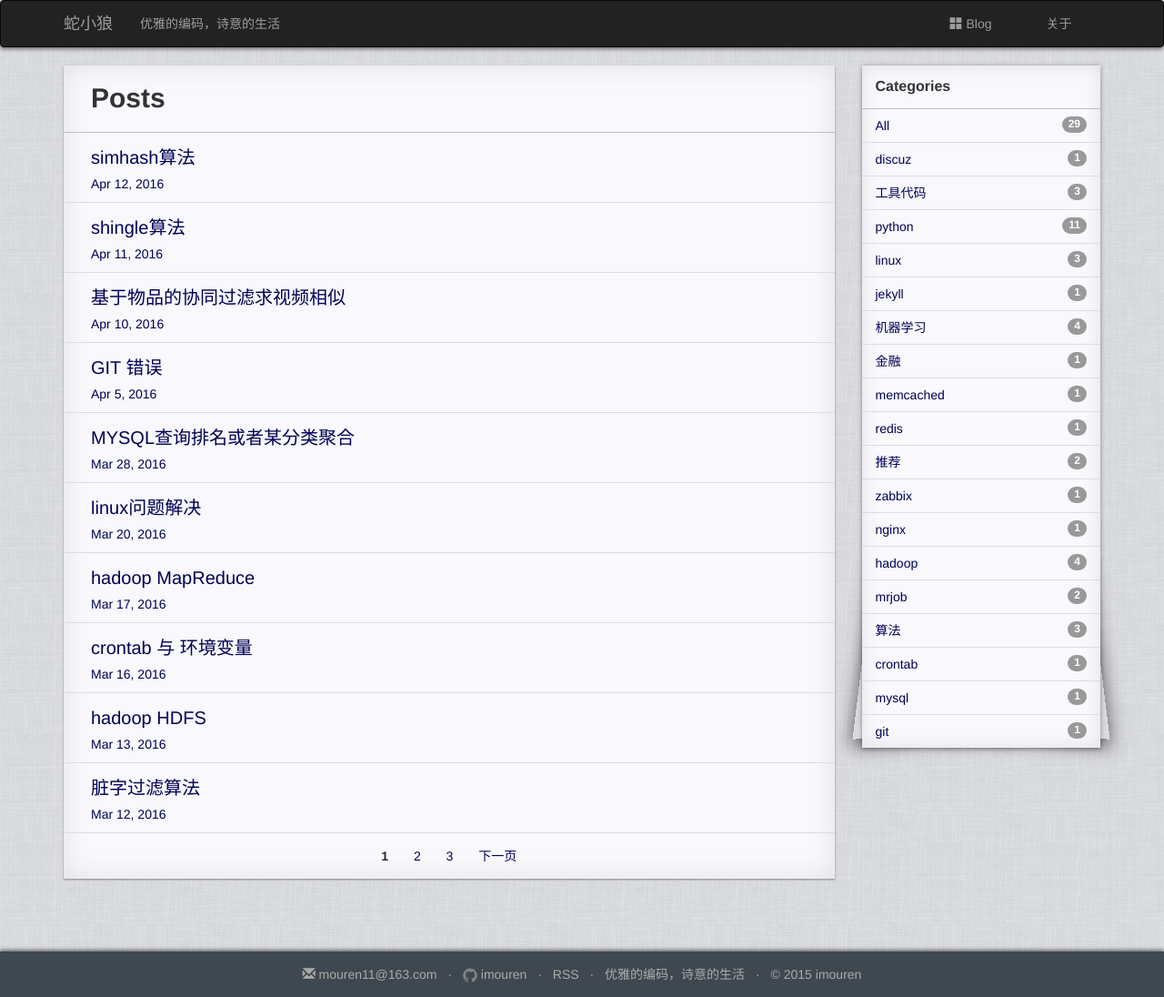
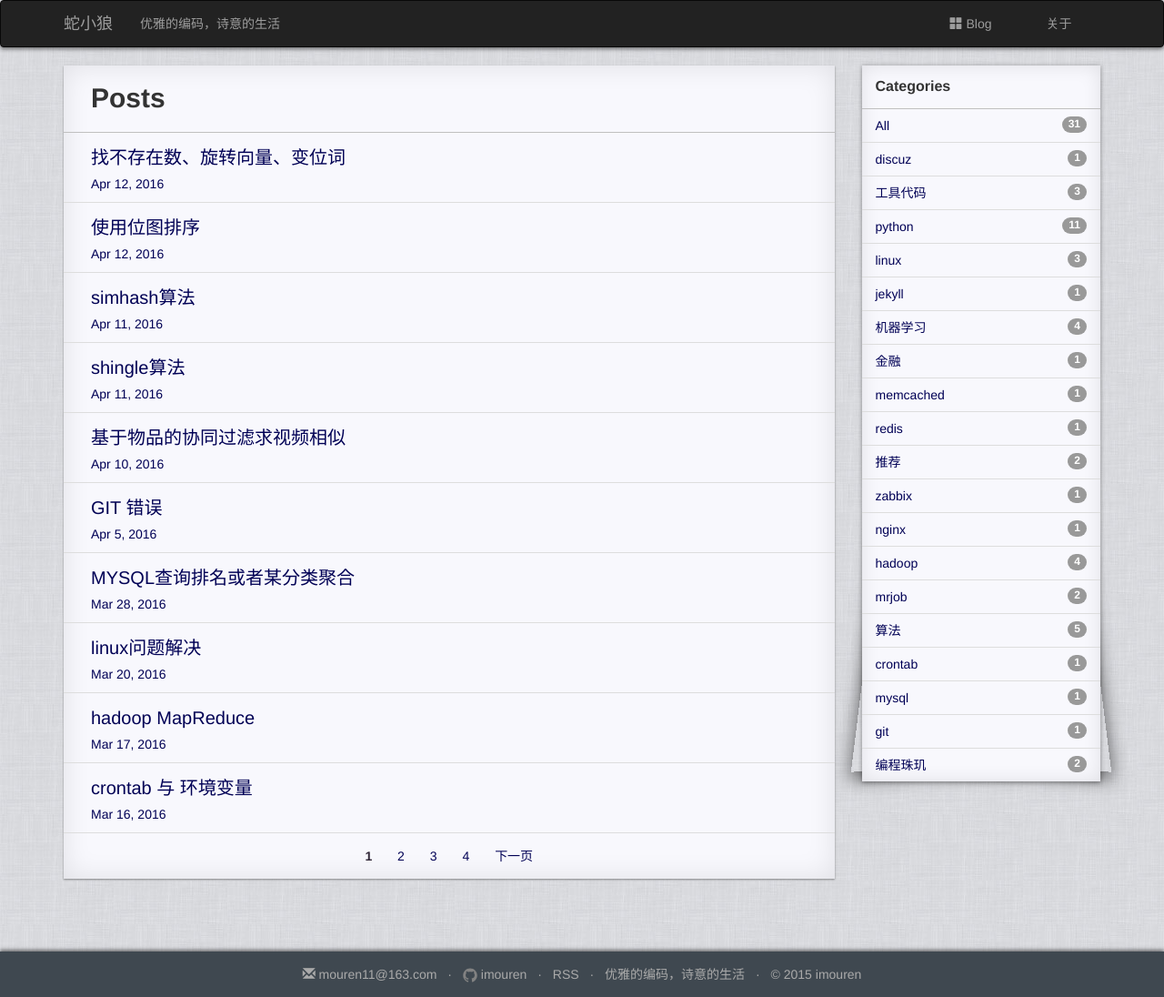
Before and after one commit to imouren/imouren.github.io, a Jekyll site: the page built from index.html, in a window 1280 px wide. Shown: the whole page at 91% size. Built offline with Jekyll 4.4.1, drawn with Linux system fonts in a browser that asks for light colours; nearby versions of some CDN libraries; the list of posts is cut into pages by our own code; comment, search, counter and statistics services are not loaded; a style sheet for code colours, icons or effects is not loaded; some of the changed lines change nothing that is shown.

Commit message:
add peals

````diff
--- a/_posts/2016-04-11-algorithm_simhash.md
+++ b/_posts/2016-04-11-algorithm_simhash.md
@@ -1,7 +1,7 @@
 ---
 layout: post
 title:  "simhash算法"
-date:   2016-04-12 15:05:31
+date:   2016-04-11 15:05:31
 categories: 算法
 tags: 算法
 ---
--- /dev/null
+++ b/_posts/2016-04-12-algorithm_bitsort.md
@@ -0,0 +1,66 @@
+---
+layout: post
+title:  "使用位图排序"
+date:   2016-04-12 15:05:31
+categories: 算法 编程珠玑
+tags: 算法 编程珠玑
+---
+
+* content
+{:toc}
+
+
+### 给定不重复正整数均不大于N的输入进行排序
+
+因为上限值确定，可以利用空间换时间，使用位图的方式进行排序
+
+```python
+
+# 构建数组，使输入数字所在索引值为改数字值
+def bit_sort(input_list, N):
+    x = [None] * N
+    for i in input_list:
+        x[i] = i
+    res = [i for i in x if i]
+    return res
+
+N = 20
+input_list = [3, 8, 1, 18, 2, 5]
+
+print bit_sort(input_list, N)
+
+# [1, 2, 3, 5, 8, 18]
+
+```
+
+python位移的操作
+
+```python
+
+def set_bit(num, index):
+    num |= (1<<index)
+    return num
+
+def clear_bit(num, index):
+    num &= ~(1<<index)
+    return num
+
+def check_bit(num, index):
+    return bool(num & (1<<index))
+
+```
+
+直接使用位来操作可以得到同样结果
+
+```python
+
+def bit_sort2(input_list, N):
+    x = 0
+    for i in input_list:
+        x = set_bit(x, i)
+    res = [i for i in xrange(N) if check_bit(x, i)]
+    return res
+
+print bit_sort2(input_list, N)
+
+```
--- /dev/null
+++ b/_posts/2016-04-12-algorithm_threequestion.md
@@ -0,0 +1,152 @@
+---
+layout: post
+title:  "找不存在数、旋转向量、变位词"
+date:   2016-04-12 15:35:31
+categories: 算法 编程珠玑
+tags: 算法 编程珠玑
+---
+
+* content
+{:toc}
+
+
+## 给定一个最多含有40亿个随机排列的32位整数的顺序文件，找一个不存在文件中的32位整数
+
+为什么文件至少缺少这样的数？
+
+```python
+
+32位整数有 (2**32) 个；
+40亿的不重复整数有 (40*10**8) 个；
+
+(2**32) > (40*10**8) 所以必然存在
+
+```
+
+查找方法，使用二分查找。
+
+关键点在于找到能确定某一个半范围缺少整数的探测方法。
+
+如果未缺少，那么低位为0和1的数字应该各为2**16个，如果不足则缺少，以此类推。
+
+```python
+
+import random
+
+def set_bit(num, index):
+    num |= (1<<index)
+    return num
+
+def clear_bit(num, index):
+    num &= ~(1<<index)
+    return num
+
+def check_bit(num, index):
+    return bool(num & (1<<index))
+
+
+def get_lost_one(alist, N):
+    res = []
+    for i in xrange(N):
+        r0 = []
+        r1 = []
+        for num in alist:
+            if check_bit(num, i):
+                r1.append(num)
+            else:
+                r0.append(num)
+        if len(r0) < 2**(N-i-1):
+            alist = r0
+            res.append("0")
+        else:
+            alist = r1
+            res.append("1")
+    return eval('0b'+''.join(res[::-1]))
+
+N = 16
+
+alist = range(2**N)
+
+x = random.choice(alist)
+
+alist.pop(x)
+
+res = get_lost_one(alist, N)
+
+print res == x  # True
+
+```
+
+
+## 将一个n元一维向量向左旋转i个位置
+
+当n=8,i=3时，向量 abcdefgh 旋转为 defgabc
+
+可以使用额外空间：
+
+```python
+
+def rotate(L, i):
+    n = len(L)
+    L[:n] = L[i:n] + L[:i]
+
+x = ["a", "b", "c", "d", "e", "f", "g"]
+
+rotate(x, 3)
+print x
+
+```
+
+使用翻手法：
+
+可以将问题看做数组ab转变为ba
+
+写一个函数，可以将数组中特定元素求逆
+
+ab --> 对a求逆 $a^rb$ --> 对b求逆 $a^rb^r$ --> 对整体求逆 $(a^rb^r)^r$ --> 恰好是ba
+
+
+```python
+
+def rotate2(L, i):
+    n = len(L)
+    def _reverse(alist, i, j):
+        while i < j:
+            alist[i], alist[j] = alist[j], alist[i]
+            i += 1
+            j -= 1
+    _reverse(L, 0, i-1)
+    _reverse(L, i, n-1)
+    _reverse(L, 0, n-1)
+
+x = ["a", "b", "c", "d", "e", "f", "g"]
+rotate2(x, 3)
+print x
+
+```
+
+
+## 给定一个英语字典，找出其中所有变位词集合。
+
+例如 "pots" "stop" "tops" 互为变位词，每个单词都可以通过改变其他单词中字母的顺序得到
+
+将变位词生产相同的指纹，这里使用把字母排序作为指纹。
+
+```python
+
+from collections import defaultdict
+
+def get_anagram(words):
+    word_dict = defaultdict(list)
+    for word in words:
+        sign = "".join(sorted(list(word)))
+        word_dict[sign].append(word)
+    return word_dict
+
+words = ["pans", "pots", "opt", "snap", "stop", "tops"]
+word_dict = get_anagram(words)
+for v in word_dict.itervalues():
+    if len(v) > 1:
+        print v
+
+```
````
